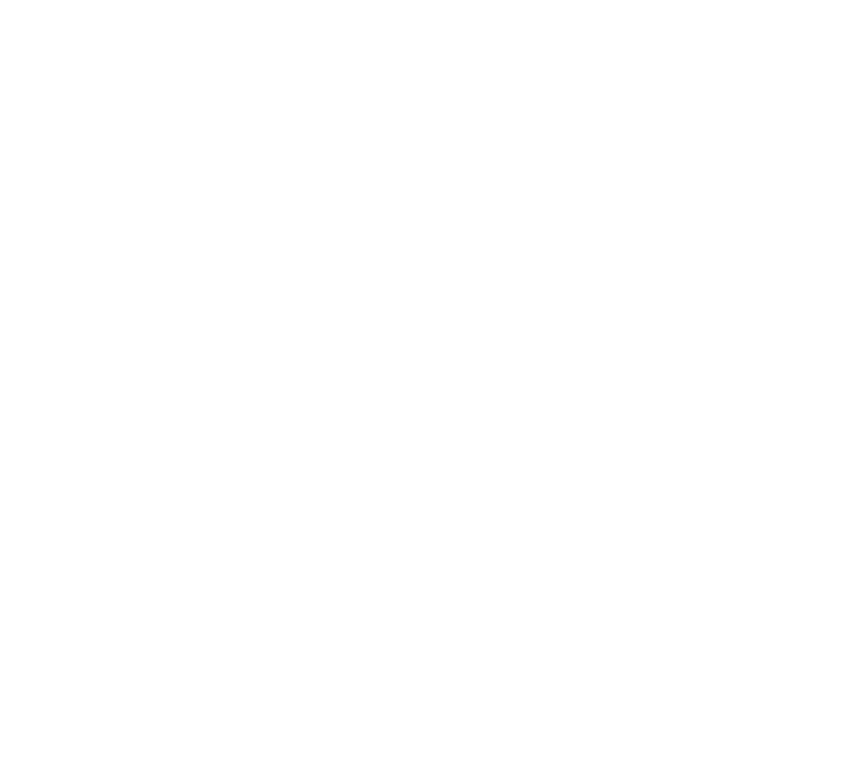
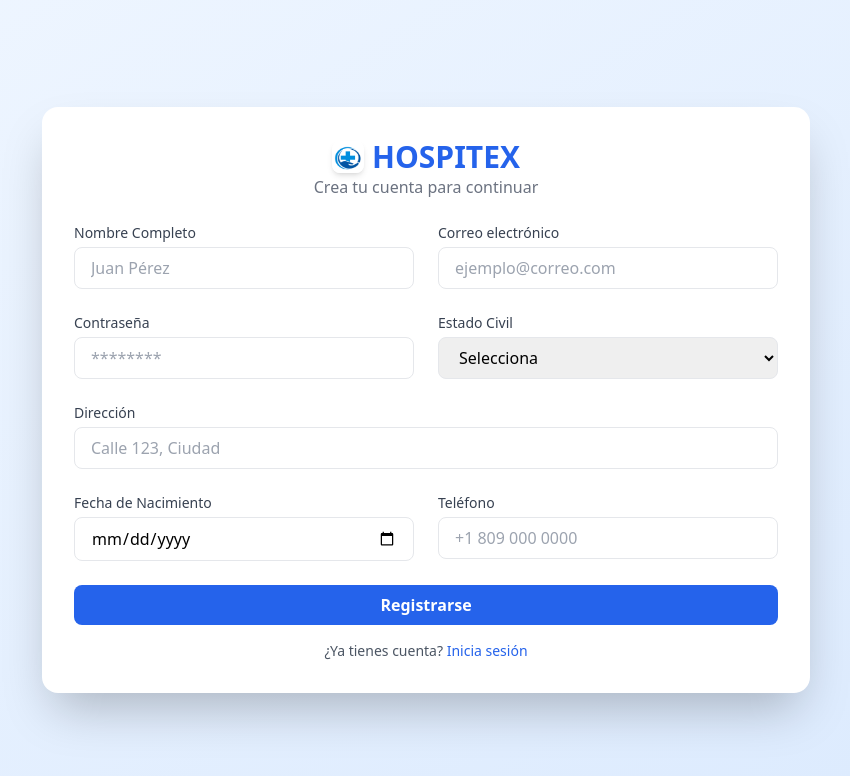
Before and after one commit to dariannye/HCI-BIU, a React (Vite) app in the folder Frontend/Sistema-Citas-Medicas-HCI/: page /register in a window 1280 px wide. Before the commit this address had no page. Shown: the top 776 px of the page, without its empty margins (214-1064 px from the left). Built offline with nearby package versions, Linux system fonts and the light colour scheme.

Commit message:
login, home y register casi listo

```diff
--- a/Frontend/Sistema-Citas-Medicas-HCI/package.json
+++ b/Frontend/Sistema-Citas-Medicas-HCI/package.json
@@ -10,6 +10,7 @@
     "preview": "vite preview"
   },
   "dependencies": {
+    "lucide-react": "^0.544.0",
     "react": "^19.1.1",
     "react-dom": "^19.1.1",
     "react-router-dom": "^7.9.1"
--- a/Frontend/Sistema-Citas-Medicas-HCI/src/components/Hero.tsx
+++ b/Frontend/Sistema-Citas-Medicas-HCI/src/components/Hero.tsx
@@ -1,3 +1,5 @@
+import { Link } from "react-router-dom";
+
 export default function Hero() {
   return (
     <section className="bg-gradient-to-r from-blue-50 to-blue-100 py-20 text-center">
@@ -8,9 +10,9 @@
         Agenda tus citas médicas de forma rápida, sencilla y segura.
       </p>
       <div className="mt-6">
-        <button className="bg-blue-600 text-white px-6 py-3 rounded-lg shadow hover:bg-blue-700">
+        <Link to="/login" className="bg-blue-600 text-white px-6 py-3 rounded-lg shadow hover:bg-blue-700">
           Agendar Cita
-        </button>
+        </Link>
       </div>
     </section>
   );
--- a/Frontend/Sistema-Citas-Medicas-HCI/src/components/Navbar.tsx
+++ b/Frontend/Sistema-Citas-Medicas-HCI/src/components/Navbar.tsx
@@ -1,13 +1,22 @@
 import { Link } from "react-router-dom";
+import ImagenPrincipal from "../assets/ImagenPrincipal.png";
 
 export default function Navbar() {
   return (
     <nav className="bg-blue-600 text-white px-6 py-4 flex justify-between items-center shadow-md">
-      <Link to="/" className="hover:text-gray-200 text-2xl font-bold">Sistema Médico</Link>
+      <Link to="/" className="flex items-center gap-2 text-2xl font-bold hover:text-gray-200">
+        <img
+        src={ImagenPrincipal}
+        alt="Imagen principal del sistema"
+        className="w-6 h-6 rounded-2xl shadow-md text-white"
+      />
+        HOSPITEX
+      </Link>
+
       <div className="space-x-6">
-        <Link to="/appointments" className="hover:text-gray-200">Citas</Link>
-        <Link to="/services" className="hover:text-gray-200">Servicios</Link>
-        <Link to="/contacto" className="hover:text-gray-200">Contacto</Link>
+        <Link to="/login" className="hover:text-gray-200">
+          Iniciar Sesión
+        </Link>
       </div>
     </nav>
   );
--- a/Frontend/Sistema-Citas-Medicas-HCI/src/pages/Login.tsx
+++ b/Frontend/Sistema-Citas-Medicas-HCI/src/pages/Login.tsx
@@ -1,5 +1,6 @@
 import { useState } from "react";
 import { Link } from "react-router-dom";
+import ImagenPrincipal from "../assets/ImagenPrincipal.png";
 
 export default function Login() {
   const [email, setEmail] = useState("");
@@ -15,7 +16,14 @@
       <div className="bg-white shadow-2xl rounded-2xl p-8 w-full max-w-md">
         {/* Logo / Título */}
         <div className="text-center mb-6">
-          <h1 className="text-3xl font-bold text-blue-600">Sistema Médico</h1>
+          <Link to="/" className="flex items-center justify-center gap-2 text-3xl font-bold text-blue-600">
+            <img
+              src={ImagenPrincipal}
+              alt="Imagen principal del sistema"
+              className="w-8 h-8 rounded-lg shadow-md"
+            />
+            HOSPITEX
+          </Link>
           <p className="text-gray-500">Inicia sesión para continuar</p>
         </div>
 
--- a/Frontend/Sistema-Citas-Medicas-HCI/src/pages/Register.tsx
+++ b/Frontend/Sistema-Citas-Medicas-HCI/src/pages/Register.tsx
@@ -0,0 +1,176 @@
+import { useState } from "react";
+import { Link } from "react-router-dom";
+import ImagenPrincipal from "../assets/ImagenPrincipal.png";
+
+export default function Register() {
+  const [fullName, setFullName] = useState("");
+  const [email, setEmail] = useState("");
+  const [password, setPassword] = useState("");
+  const [maritalStatus, setMaritalStatus] = useState("");
+  const [address, setAddress] = useState("");
+  const [birthDate, setBirthDate] = useState("");
+  const [phone, setPhone] = useState("");
+
+  const handleRegister = (e: React.FormEvent) => {
+    e.preventDefault();
+    console.log("Registro con", {
+      fullName,
+      email,
+      password,
+      maritalStatus,
+      address,
+      birthDate,
+      phone,
+    });
+  };
+
+  return (
+    <div className="min-h-screen flex items-center justify-center bg-gradient-to-br from-blue-50 to-blue-100">
+      <div className="bg-white shadow-2xl rounded-2xl p-8 w-full max-w-3xl">
+        {/* Logo / Título */}
+        <div className="text-center mb-6">
+          <Link to="/" className="flex items-center justify-center gap-2 text-3xl font-bold text-blue-600">
+            <img
+              src={ImagenPrincipal}
+              alt="Imagen principal del sistema"
+              className="w-8 h-8 rounded-lg shadow-md"
+            />
+            HOSPITEX
+          </Link>
+          <p className="text-gray-500">Crea tu cuenta para continuar</p>
+        </div>
+
+        {/* Formulario */}
+        <form onSubmit={handleRegister} className="grid grid-cols-1 md:grid-cols-2 gap-6">
+          {/* Nombre Completo */}
+          <div>
+            <label className="block text-sm font-medium text-gray-700 mb-1">
+              Nombre Completo
+            </label>
+            <input
+              type="text"
+              placeholder="Juan Pérez"
+              value={fullName}
+              onChange={(e) => setFullName(e.target.value)}
+              required
+              className="w-full px-4 py-2 border rounded-lg focus:ring-2 focus:ring-blue-500 focus:outline-none"
+            />
+          </div>
+
+          {/* Correo */}
+          <div>
+            <label className="block text-sm font-medium text-gray-700 mb-1">
+              Correo electrónico
+            </label>
+            <input
+              type="email"
+              placeholder="ejemplo@correo.com"
+              value={email}
+              onChange={(e) => setEmail(e.target.value)}
+              required
+              className="w-full px-4 py-2 border rounded-lg focus:ring-2 focus:ring-blue-500 focus:outline-none"
+            />
+          </div>
+
+          {/* Contraseña */}
+          <div>
+            <label className="block text-sm font-medium text-gray-700 mb-1">
+              Contraseña
+            </label>
+            <input
+              type="password"
+              placeholder="********"
+              value={password}
+              onChange={(e) => setPassword(e.target.value)}
+              required
+              className="w-full px-4 py-2 border rounded-lg focus:ring-2 focus:ring-blue-500 focus:outline-none"
+            />
+          </div>
+
+          {/* Estado Civil */}
+          <div>
+            <label className="block text-sm font-medium text-gray-700 mb-1">
+              Estado Civil
+            </label>
+            <select
+              value={maritalStatus}
+              onChange={(e) => setMaritalStatus(e.target.value)}
+              required
+              className="w-full px-4 py-2 border rounded-lg focus:ring-2 focus:ring-blue-500 focus:outline-none"
+            >
+              <option value="">Selecciona</option>
+              <option value="soltero">Soltero</option>
+              <option value="casado">Casado</option>
+              <option value="divorciado">Divorciado</option>
+              <option value="viudo">Viudo</option>
+            </select>
+          </div>
+
+          {/* Dirección */}
+          <div className="md:col-span-2">
+            <label className="block text-sm font-medium text-gray-700 mb-1">
+              Dirección
+            </label>
+            <input
+              type="text"
+              placeholder="Calle 123, Ciudad"
+              value={address}
+              onChange={(e) => setAddress(e.target.value)}
+              required
+              className="w-full px-4 py-2 border rounded-lg focus:ring-2 focus:ring-blue-500 focus:outline-none"
+            />
+          </div>
+
+          {/* Fecha de nacimiento */}
+          <div>
+            <label className="block text-sm font-medium text-gray-700 mb-1">
+              Fecha de Nacimiento
+            </label>
+            <input
+              type="date"
+              value={birthDate}
+              onChange={(e) => setBirthDate(e.target.value)}
+              required
+              className="w-full px-4 py-2 border rounded-lg focus:ring-2 focus:ring-blue-500 focus:outline-none"
+            />
+          </div>
+
+          {/* Teléfono */}
+          <div>
+            <label className="block text-sm font-medium text-gray-700 mb-1">
+              Teléfono
+            </label>
+            <input
+              type="tel"
+              placeholder="+1 809 000 0000"
+              value={phone}
+              onChange={(e) => setPhone(e.target.value)}
+              required
+              className="w-full px-4 py-2 border rounded-lg focus:ring-2 focus:ring-blue-500 focus:outline-none"
+            />
+          </div>
+
+          {/* Botón de Registro */}
+          <div className="md:col-span-2">
+            <button
+              type="submit"
+              className="w-full py-2 bg-blue-600 text-white font-semibold rounded-lg hover:bg-blue-700 transition"
+            >
+              Registrarse
+            </button>
+          </div>
+        </form>
+
+        {/* Links extras */}
+        <div className="flex justify-center items-center mt-4 text-sm">
+          <p className="text-gray-600">
+            ¿Ya tienes cuenta?{" "}
+            <Link to="/login" className="text-blue-600 hover:underline">
+              Inicia sesión
+            </Link>
+          </p>
+        </div>
+      </div>
+    </div>
+  );
+}
--- a/Frontend/Sistema-Citas-Medicas-HCI/src/routes/index.tsx
+++ b/Frontend/Sistema-Citas-Medicas-HCI/src/routes/index.tsx
@@ -1,7 +1,7 @@
 import { BrowserRouter, Routes, Route } from "react-router-dom";
 import Home from "../pages/Home";
 import Login from "../pages/Login";
-//import Register from "../pages/Register";
+import Register from "../pages/Register";
 //import Appointments from "../pages/Appointments";
 //import PatientDashboard from "../pages/PatientDashboard";
 
@@ -11,8 +11,8 @@
       <Routes>
         <Route path="/" element={<Home />} />
         <Route path="/login" element={<Login />} />
-        {/* <Route path="/register" element={<Register />} />
-        <Route path="/appointments" element={<Appointments />} />
+        { <Route path="/register" element={<Register />} />
+        /*<Route path="/appointments" element={<Appointments />} />
         <Route path="/dashboard" element={<PatientDashboard />} /> */}
       </Routes>
     </BrowserRouter>
```
Also changed, not shown: Frontend/Sistema-Citas-Medicas-HCI/src/assets/ImagenPrincipal.png (added), 1 other file (tests, documents, lock files or other folders).
